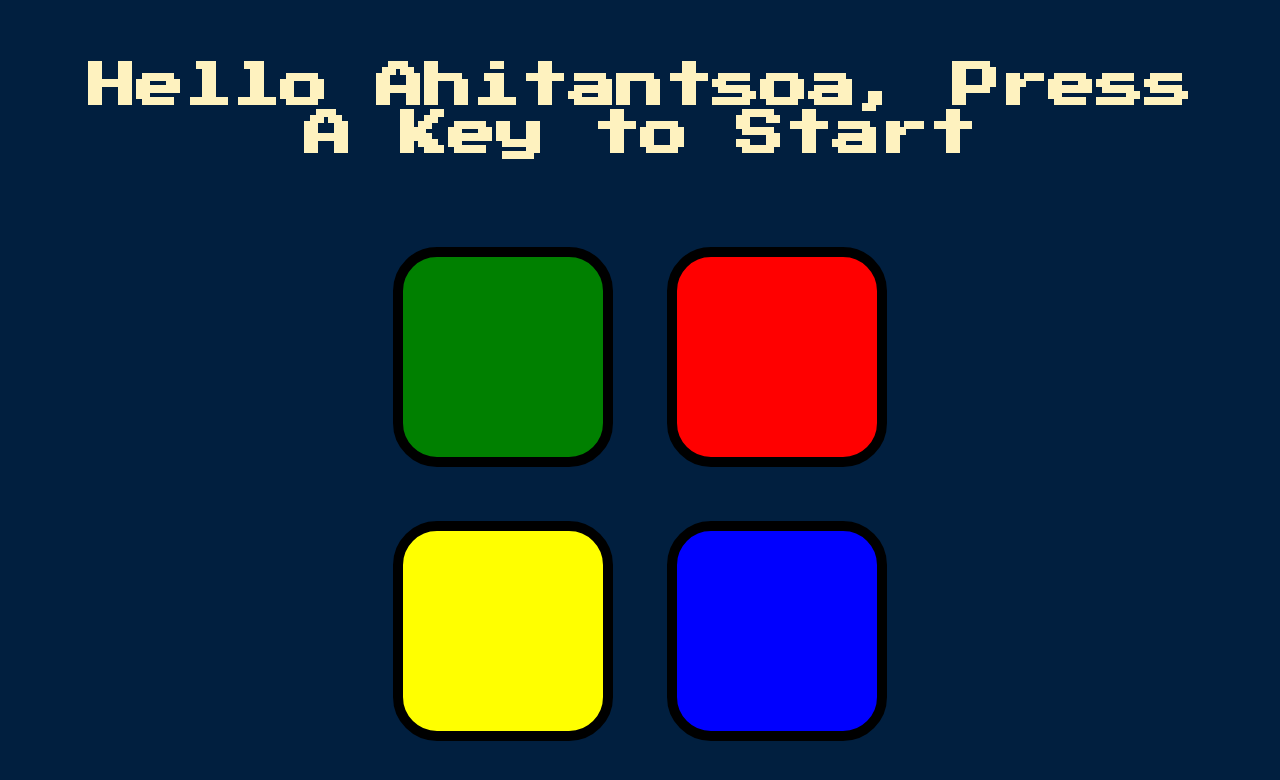
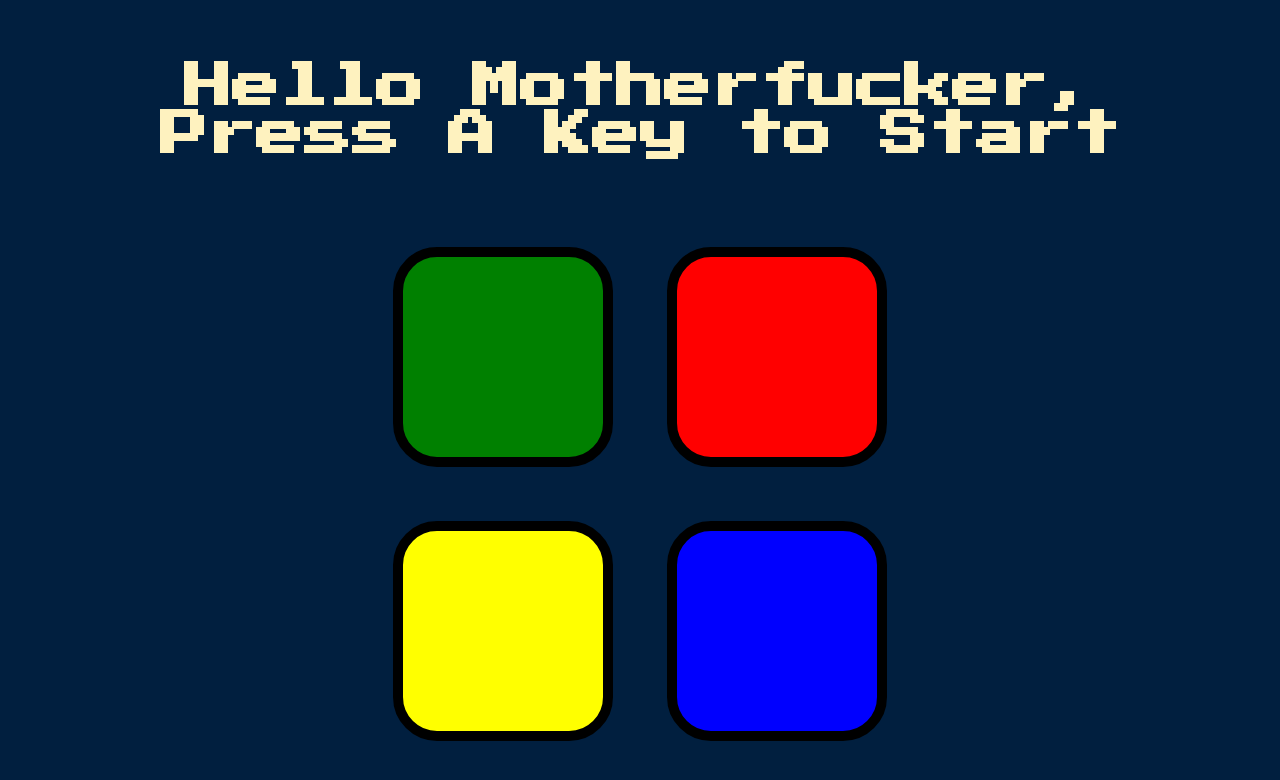
Before and after one commit to rivert-herizo/simon-game, a plain HTML site: page index.html in a window 1280 px wide. Drawn offline with nearby package versions, Linux system fonts and the light colour scheme.

Commit message:
Update index.html

```diff
--- a/index.html
+++ b/index.html
@@ -10,7 +10,7 @@
 </head>
 
 <body>
-  <h1 id="level-title">Hello Ahitantsoa, Press A Key to Start</h1>
+  <h1 id="level-title">Hello Motherfucker, Press A Key to Start</h1>
   <div class="container">
     <div lass="row">
 
```
